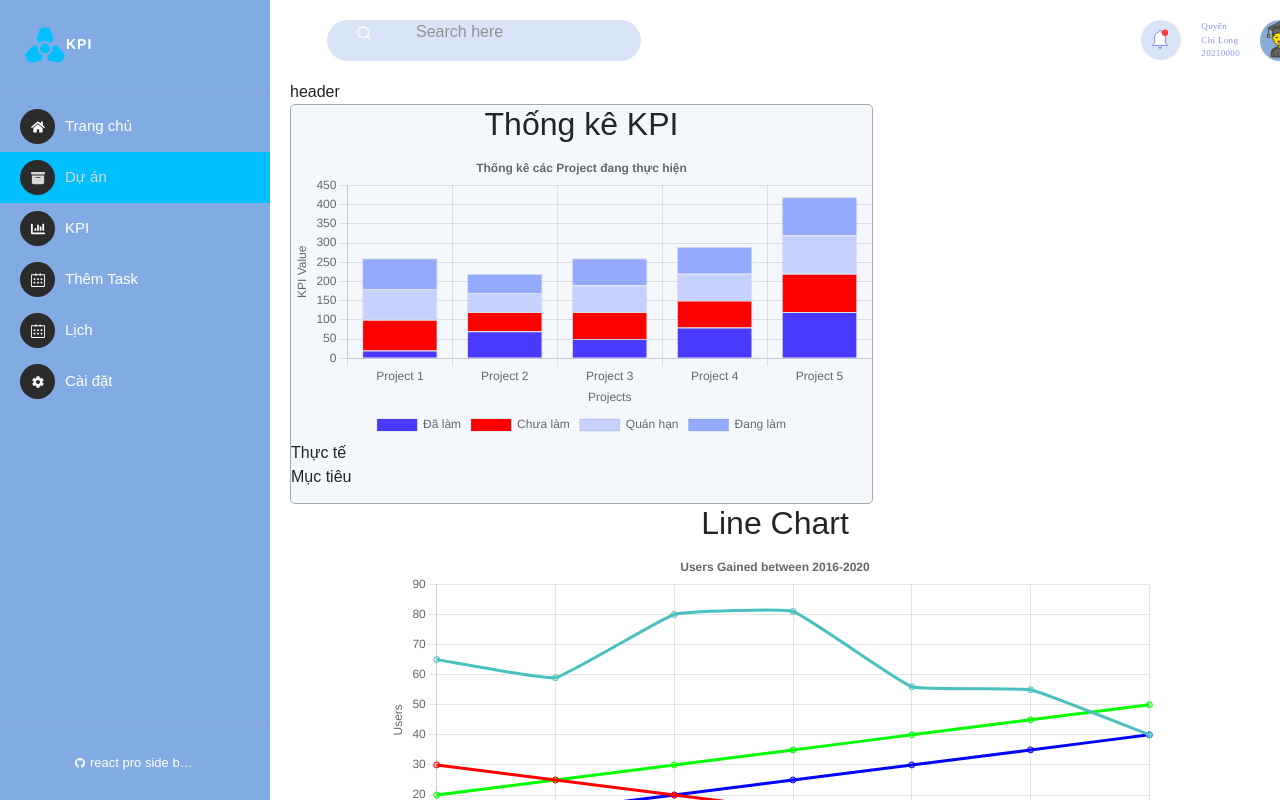
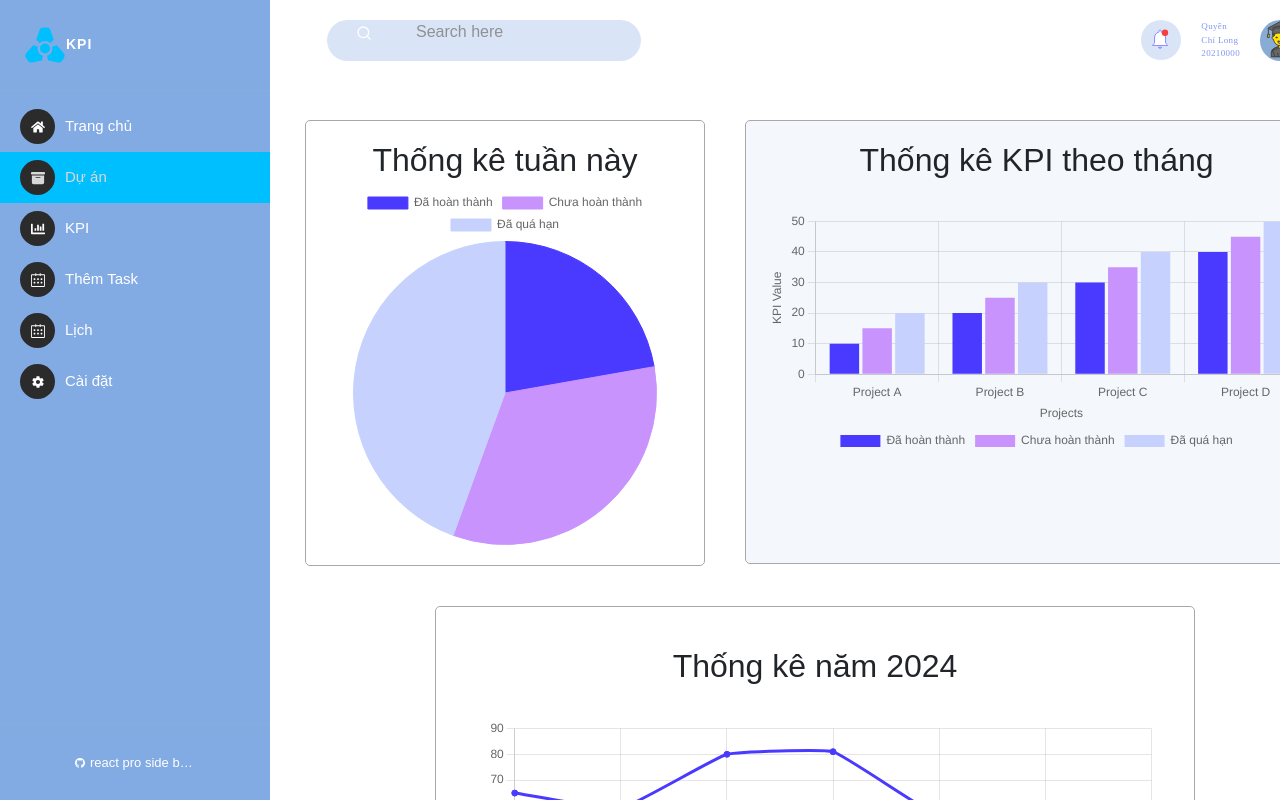
Before and after one commit to iaht211/UIUX-2023.2, a React (Create React App) app: page /project in a window 1280 px wide. Built offline with nearby package versions, Linux system fonts and the light colour scheme.

Commit message:
fix chart page

```diff
--- a/src/components/Chart/ChartDay.js
+++ /dev/null
@@ -1,54 +0,0 @@
-import React from "react";
-import { Bar } from "react-chartjs-2";
-import "chart.js/auto";
-
-const ChartDay = ({ chartData }) => {
-    return (
-        <div className="chart-container" style={{ width: '583px', height: '400px', border: '1px solid #A8A8A8', borderRadius: '5px', backgroundColor: '#F4F8FD' }}>
-            <h2 style={{ textAlign: "center" }}>Thống kê KPI</h2>
-            <Bar
-                data={chartData}
-                options={{
-                    plugins: {
-                        title: {
-                            display: true,
-                            text: "Thống kê các Project đang thực hiện"
-                        },
-                        legend: {
-                            display: true,
-                            position: 'bottom'
-                        }
-                    },
-                    scales: {
-                        x: {
-                            stacked: true,
-                            title: {
-                                display: true,
-                                text: 'Projects'
-                            }
-                        },
-                        y: {
-                            stacked: true,
-                            title: {
-                                display: true,
-                                text: 'KPI Value'
-                            }
-                        }
-                    }
-                }}
-            />
-            <div className="chart-legend">
-                <div className="legend-item">
-                    <span className="legend-color" style={{ backgroundColor: '#4A3AFF' }}></span>
-                    <span>Thực tế</span>
-                </div>
-                <div className="legend-item">
-                    <span className="legend-color" style={{ backgroundColor: '#93AAFD' }}></span>
-                    <span>Mục tiêu</span>
-                </div>
-            </div>
-        </div>
-    );
-};
-
-export default ChartDay;
--- a/src/components/Chart/ChartMonth.js
+++ b/src/components/Chart/ChartMonth.js
@@ -1,77 +1,57 @@
 import React from "react";
-import { Line } from "react-chartjs-2";
-import "chart.js/auto"; // Ensure the correct Chart.js version is used
+import { Bar } from "react-chartjs-2";
+import "chart.js/auto";
 
-const ChartMonth = () => {
-    const chartData = {
-        labels: ["January", "February", "March", "April", "May", "June", "July"],
-        datasets: [
-            {
-                label: "Users Gained",
-                data: [65, 59, 80, 81, 56, 55, 40],
-                fill: false,
-                backgroundColor: "rgba(75,192,192,0.2)",
-                borderColor: "rgba(75,192,192,1)",
-                tension: 0.1
-            },
-            {
-                label: "Users Lost",
-                data: [30, 25, 20, 15, 10, 5, 0],
-                fill: false,
-                backgroundColor: "rgba(255,0,0,0.2)",
-                borderColor: "rgba(255,0,0,1)",
-                tension: 0.1
-            },
-            {
-                label: "New Users",
-                data: [10, 15, 20, 25, 30, 35, 40],
-                fill: false,
-                backgroundColor: "rgba(0,0,255,0.2)",
-                borderColor: "rgba(0,0,255,1)",
-                tension: 0.1
-            },
-            {
-                label: "Returning Users",
-                data: [20, 25, 30, 35, 40, 45, 50],
-                fill: false,
-                backgroundColor: "rgba(0,255,0,0.2)",
-                borderColor: "rgba(0,255,0,1)",
-                tension: 0.1
-            }
-        ]
-    };
-
-    const options = {
+const ChartMonth = ({ chartData }) => {
+    return (
+        <div className="chart-container" style={{ width: '583px', height: '444.4px', border: '1px solid #A8A8A8', borderRadius: '5px', backgroundColor: '#F4F8FD' }}>
+            <h2 style={{ textAlign: "center" }}>Thống kê KPI theo tháng</h2>
+            <Bar
+                data={chartData}
+                options={{
                     plugins: {
                         title: {
                             display: true,
-                text: "Users Gained between 2016-2020"
                         },
                         legend: {
                             display: true,
-                position: 'bottom',
+                            position: 'bottom'
                         }
                     },
                     scales: {
                         x: {
+                            stacked: false,
+                            type: 'category',
+                            labels: chartData.labels,
                             title: {
                                 display: true,
-                    text: 'Months'
+                                text: 'Projects'
                             }
                         },
                         y: {
+                            stacked: false,
                             title: {
                                 display: true,
-                    text: 'Users'
+                                text: 'KPI Value'
                             }
                         }
                     }
-    };
-
-    return (
-        <div className="chart-container" style={{ width: '80%', margin: '0 auto' }}>
-            <h2 style={{ textAlign: "center" }}>Line Chart</h2>
-            <Line data={chartData} options={options} />
+                }}
+            />
+            <div className="chart-legend">
+                <div className="legend-item">
+                    <span className="legend-color" style={{ backgroundColor: '#4A3AFF' }}></span>
+                </div>
+                <div className="legend-item">
+                    <span className="legend-color" style={{ backgroundColor: '#93AAFD' }}></span>
+                </div>
+                <div className="legend-item">
+                    <span className="legend-color" style={{ backgroundColor: '#FFD700' }}></span>
+                </div>
+                <div className="legend-item">
+                    <span className="legend-color" style={{ backgroundColor: '#FF4500' }}></span>
+                </div>
+            </div>
         </div>
     );
 };
--- a/src/components/Chart/ChartWeek.js
+++ b/src/components/Chart/ChartWeek.js
@@ -0,0 +1,20 @@
+import React from "react";
+import { Pie } from "react-chartjs-2";
+import "chart.js/auto";
+
+const ChartWeek = ({ chartData }) => {
+    return (
+        <div className="chart-container">
+            <h2 style={{ textAlign: "center" }}>Thống kê tuần này</h2>
+            <Pie
+                data={chartData}
+                options={{
+                    plugins: {
+                    }
+                }}
+            />
+        </div>
+    );
+};
+
+export default ChartWeek;
--- a/src/components/Chart/ChartYear.js
+++ b/src/components/Chart/ChartYear.js
@@ -1,62 +1,68 @@
 import React from "react";
-import { Bar } from "react-chartjs-2";
-import "chart.js/auto";
+import { Line } from "react-chartjs-2";
+import "chart.js/auto"; // Ensure the correct Chart.js version is used
 
-const ChartYear = ({ chartData }) => {
-    return (
-        <div className="chart-container" style={{ width: '583px', height: '400px', border: '1px solid #A8A8A8', borderRadius: '5px', backgroundColor: '#F4F8FD' }}>
-            <h2 style={{ textAlign: "center" }}>Thống kê KPI</h2>
-            <Bar
-                data={chartData}
-                options={{
+const ChartYear = () => {
+    const chartData = {
+        labels: ["January", "February", "March", "April", "May", "June", "July"],
+        datasets: [
+            {
+                label: "Đã hoàn thành",
+                data: [65, 59, 80, 81, 56, 55, 40],
+                fill: false,
+                backgroundColor: "rgba(74, 58, 255, 1)",
+                borderColor: "rgba(74, 58, 255, 1)",
+                tension: 0.1
+            },
+            {
+                label: "Chưa hoàn thành",
+                data: [30, 25, 20, 15, 10, 5, 0],
+                fill: false,
+                backgroundColor: "rgba(200, 147, 253, 1)",
+                borderColor: " rgba(200, 147, 253, 1)",
+                tension: 0.1
+            },
+            {
+                label: "Đã quá hạn",
+                data: [10, 15, 20, 25, 30, 35, 40],
+                fill: false,
+                backgroundColor: "rgba(198, 210, 253, 1)",
+                borderColor: "rgba(198, 210, 253, 1)",
+                tension: 0.1
+            }
+        ]
+    };
+
+    const options = {
         plugins: {
             title: {
                 display: true,
-                            text: "Thống kê các Project đang thực hiện"
             },
             legend: {
                 display: true,
-                            position: 'bottom'
+                position: 'bottom',
             }
         },
         scales: {
             x: {
-                            stacked: false,
-                            type: 'category',
-                            labels: chartData.labels,
                 title: {
                     display: true,
-                                text: 'Projects'
+                    text: 'Months'
                 }
             },
             y: {
-                            stacked: false,
                 title: {
                     display: true,
-                                text: 'KPI Value'
+                    text: 'Users'
                 }
             }
         }
-                }}
-            />
-            <div className="chart-legend">
-                <div className="legend-item">
-                    <span className="legend-color" style={{ backgroundColor: '#4A3AFF' }}></span>
-                    <span>Thực tế Q1</span>
-                </div>
-                <div className="legend-item">
-                    <span className="legend-color" style={{ backgroundColor: '#93AAFD' }}></span>
-                    <span>Thực tế Q2</span>
-                </div>
-                <div className="legend-item">
-                    <span className="legend-color" style={{ backgroundColor: '#FFD700' }}></span>
-                    <span>Thực tế Q3</span>
-                </div>
-                <div className="legend-item">
-                    <span className="legend-color" style={{ backgroundColor: '#FF4500' }}></span>
-                    <span>Thực tế Q4</span>
-                </div>
-            </div>
+    };
+
+    return (
+        <div className="chart-container" style={{ width: '700px', height: "500px" }}>
+            <h2 style={{ textAlign: "center" }}>Thống kê năm 2024</h2>
+            <Line data={chartData} options={options} />
         </div>
     );
 };
--- a/src/components/Project/Statistical.js
+++ b/src/components/Project/Statistical.js
@@ -1,39 +1,31 @@
-import ChartDay from "../Chart/ChartDay";
+import ChartWeek from "../Chart/ChartWeek";
 import React, { useState } from 'react';
+import ChartYear from "../Chart/ChartYear";
 import ChartMonth from "../Chart/ChartMonth";
-import ChartYear from "../Chart/ChartYear";
+import "./Statustical.scss"
 
 const Project = () => {
     const [chartData, setChartData] = useState({
-        labels: ["Project 1", "Project 2", "Project 3", "Project 4", "Project 5"],
+        labels: ["Đã hoàn thành", "Chưa hoàn thành", "Đã quá hạn"],
         datasets: [
             {
-                label: "Đã làm",
-                data: [20, 70, 50, 80, 120],
-                backgroundColor: '#4A3AFF',
+                label: "Users Gained",
+                data: [100, 150, 200], // Replace with your actual user data
+                backgroundColor: [
+                    "#4A3AFF",
+                    "#C893FD",
+                    "#C6D2FD",
+                ],
+                borderColor: [
+                    "#4A3AFF",
+                    "#C893FD",
+                    "#C6D2FD",
+                ],
                 borderWidth: 1,
             },
-            {
-                label: "Chưa làm",
-                data: [80, 50, 70, 70, 100],
-                backgroundColor: '#FF0000',
-                borderWidth: 1,
-            },
-            {
-                label: "Quán hạn",
-                data: [80, 50, 70, 70, 100],
-                backgroundColor: '#C6D2FD',
-                borderWidth: 1,
-            },
-            {
-                label: "Đang làm",
-                data: [80, 50, 70, 70, 100],
-                backgroundColor: '#93AAFD',
-                borderWidth: 1,
-            }
         ],
     });
-    const chartYear = {
+    const chartMonth = {
         labels: [
             "Project A",
             "Project B",
@@ -42,37 +34,39 @@ const Project = () => {
         ],
         datasets: [
             {
-                label: "Q1",
+                label: "Đã hoàn thành",
                 data: [10, 20, 30, 40],
                 backgroundColor: "#4A3AFF"
             },
             {
-                label: "Q2",
+                label: "Chưa hoàn thành",
                 data: [15, 25, 35, 45],
-                backgroundColor: "#93AAFD"
+                backgroundColor: "#C893FD"
             },
             {
-                label: "Q3",
+                label: "Đã quá hạn",
                 data: [20, 30, 40, 50],
-                backgroundColor: "#FFD700"
-            },
-            {
-                label: "Q4",
-                data: [25, 35, 45, 55],
-                backgroundColor: "#FF4500"
+                backgroundColor: "#C6D2FD"
             }
         ]
     };
     return (
 
         <div className="statistical-container">
-            <div className="header">
-                header
-            </div>
             <div className="content">
-                <ChartDay chartData={chartData} />
-                <ChartMonth />
-                <ChartYear chartData={chartYear} />
+                <div className="chart-week">
+                    <ChartWeek chartData={chartData} />
+                </div>
+                <div className="chart-month">
+                    <ChartMonth chartData={chartMonth} />
+
+
+                </div>
+                <div className="chart-year">
+                    <ChartYear />
+
+                </div>
+
             </div>
         </div>
 
--- /dev/null
+++ b/src/components/Project/Statustical.scss
@@ -0,0 +1,44 @@
+.statistical-container {
+
+    .content {
+        display: flex;
+        flex-wrap: wrap;
+        justify-content: center;
+        margin-top: 40px;
+
+        .chart-week {
+            width: 400px;
+            margin-bottom: 20px;
+            border: 1px solid rgb(168, 168, 168);
+            border-radius: 5px;
+            margin-right: 40px;
+
+            .chart-container {
+                padding: 20px;
+            }
+        }
+
+        .chart-month {
+            width: 500px;
+
+            .chart-container {
+                padding: 20px;
+            }
+
+        }
+
+        .chart-year {
+            width: 760px;
+            margin-bottom: 20px;
+            border: 1px solid rgb(168, 168, 168);
+            border-radius: 5px;
+            margin-top: 20px;
+            margin-left: 80px;
+
+            .chart-container {
+                margin: 0px auto;
+                padding-top: 40px;
+            }
+        }
+    }
+}
```
Also changed, not shown: src/components/Home/Data/BarChart.js (+0 -7 lines). Lines whose indentation alone changed are shown as unchanged.
